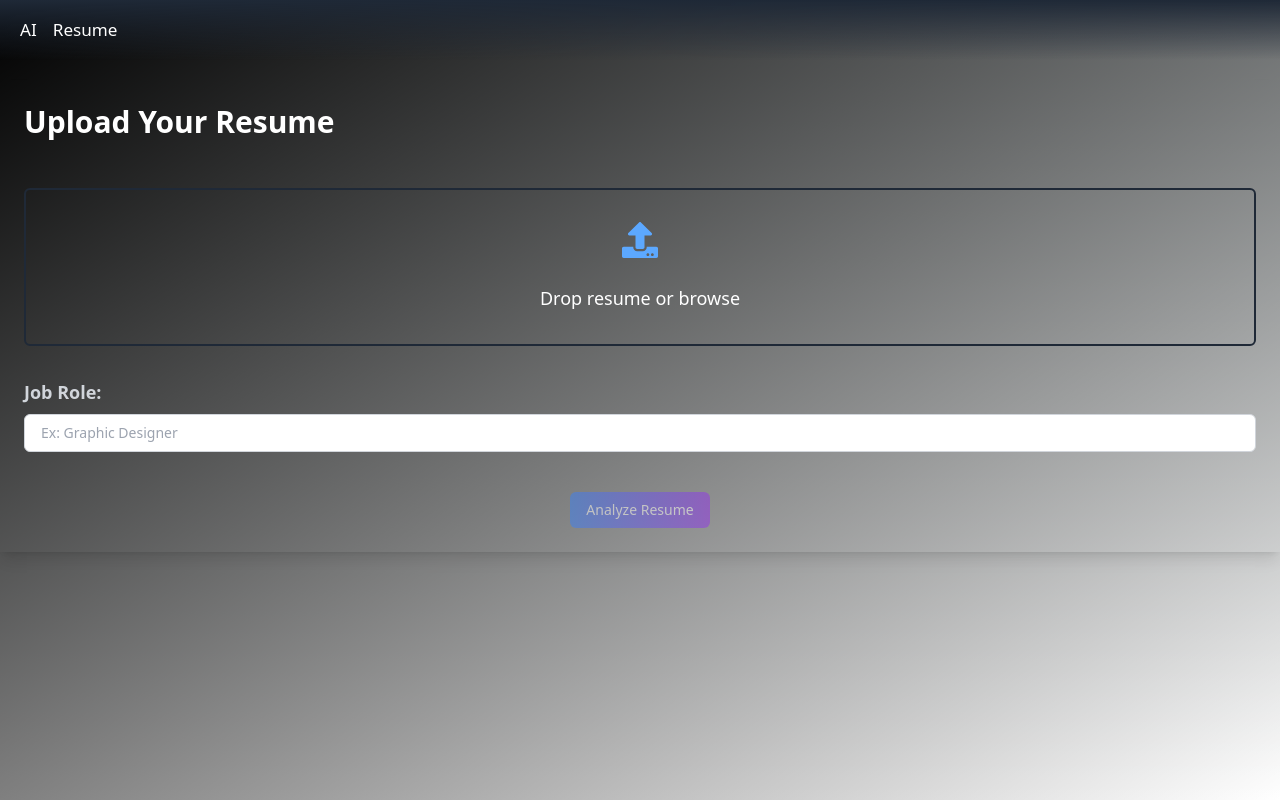
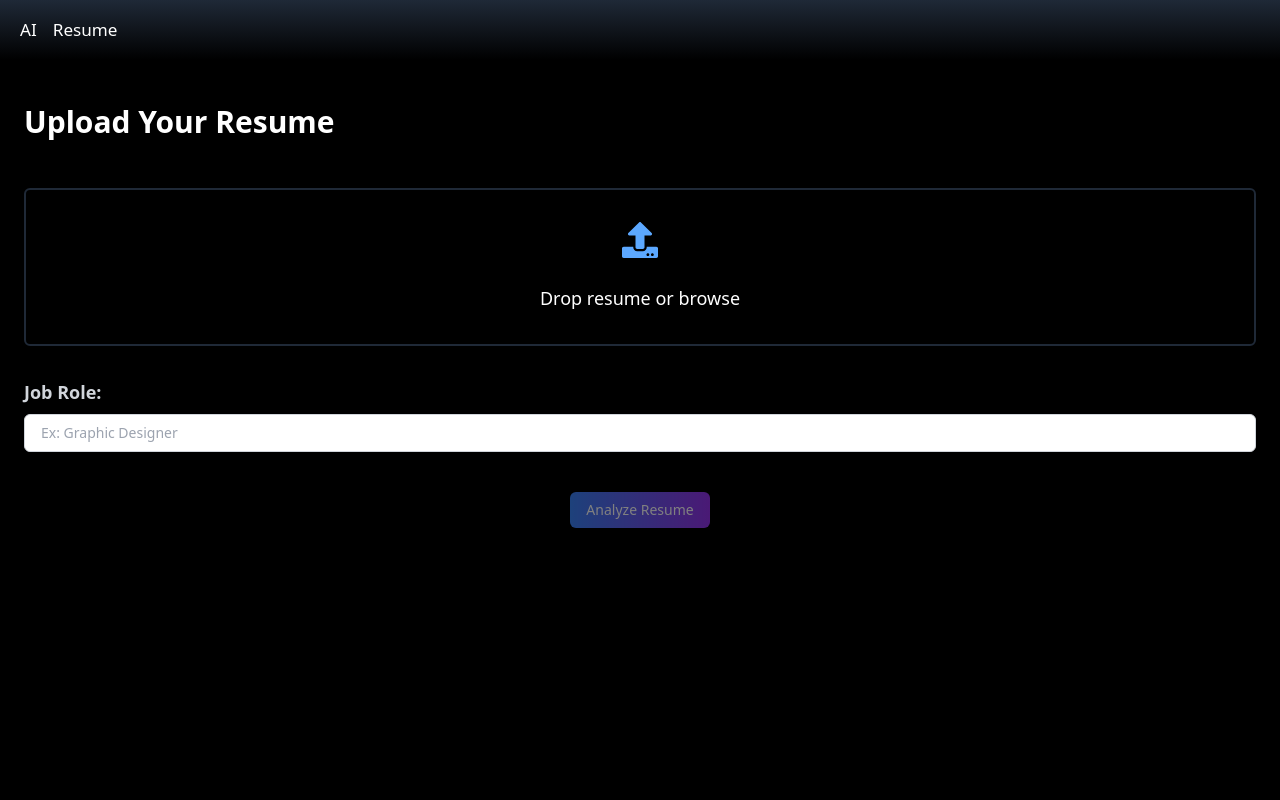
Before and after one commit to Anurag-Gaddamwar/CypherAI, a Next.js app: page /resume in a window 1280 px wide. Built offline with nearby package versions, Linux system fonts and the light colour scheme.

Commit message:
Update resume.jsx

```diff
--- a/pages/resume.jsx
+++ b/pages/resume.jsx
@@ -131,7 +131,7 @@ const parseAnalysisResult = (result) => {
 
 
 return (
-  <div className="min-h-screen font-sans text-sm bg-gradient-to-br from-black to-midnight-blue text-white flex flex-col">
+  <div className="min-h-screen font-sans text-sm bg-black text-white flex flex-col">
     <Navbar />
     <div className="mx-auto mt-20 p-6 shadow-lg w-full max-w-7xl overflow-auto">
       <h1 className="text-3xl font-semibold mb-12 text-white">Upload Your Resume</h1>
```
